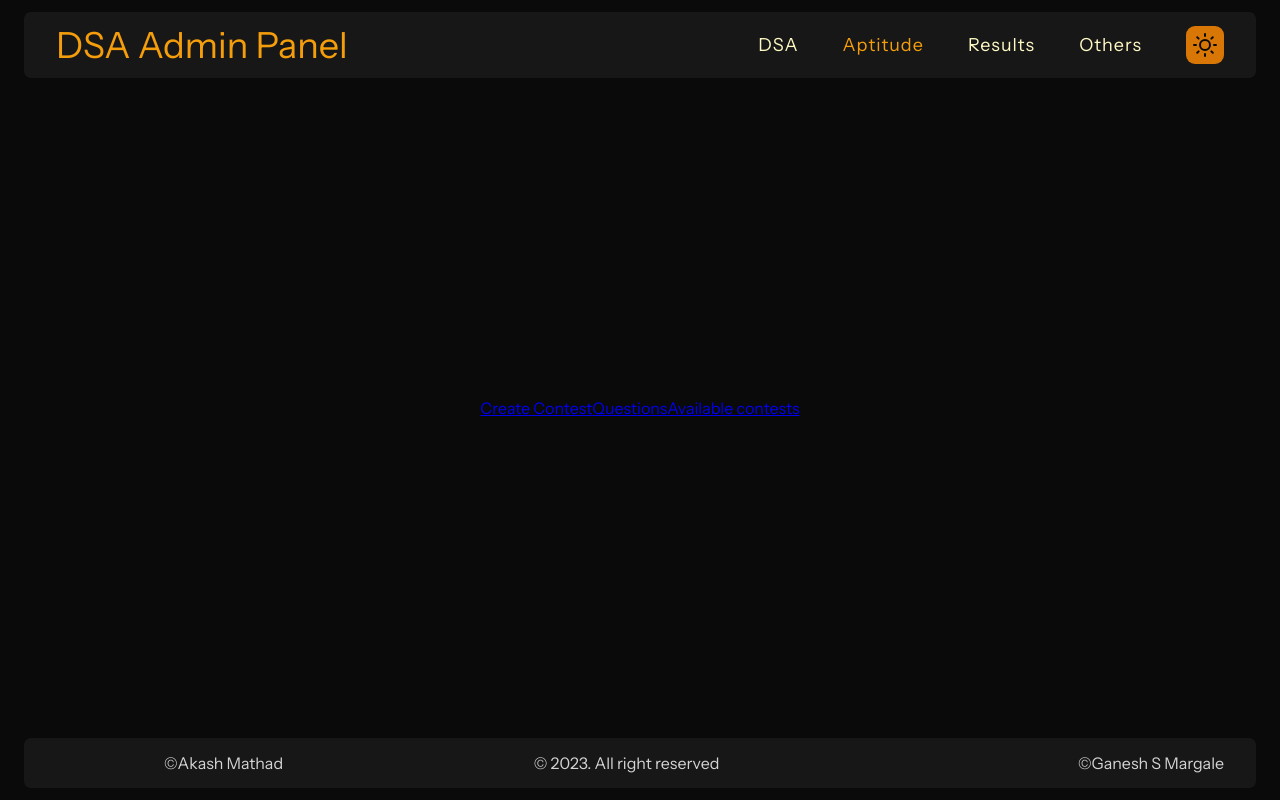
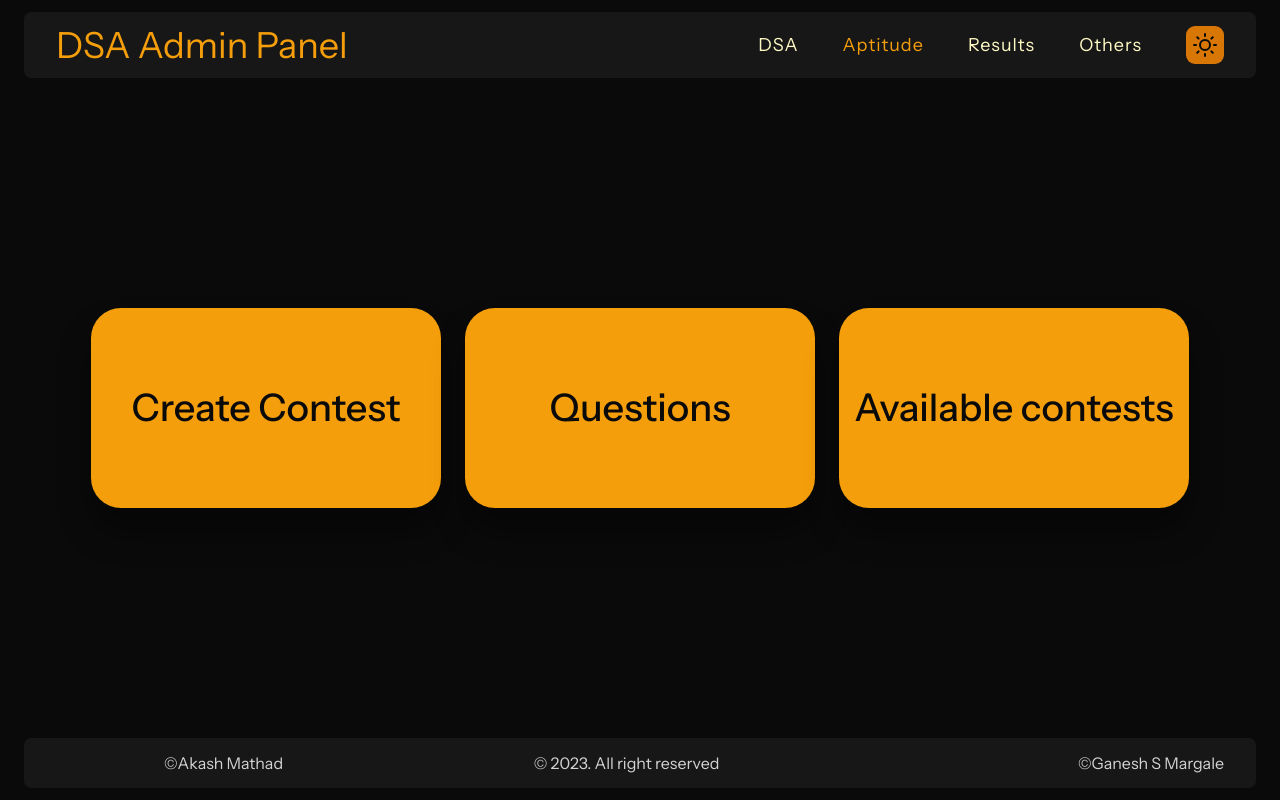
Before and after one commit to Akashmathad/dsa-admin-panel, a React (Vite) app: page /aptitude in a window 1280 px wide. Built offline with nearby package versions, Linux system fonts and the light colour scheme; some icons are missing.

Commit message:
aptitude main page

```diff
--- a/src/features/aptitude/CreateContest.jsx
+++ b/src/features/aptitude/CreateContest.jsx
@@ -1,5 +1,5 @@
 import { styled } from 'styled-components';
-import { useEffect, useState } from 'react';
+import { useState } from 'react';
 import BackButton from './../../utils/BackButton';
 function CreateContest() {
   const [questions, setQuestions] = useState(0);
@@ -93,7 +93,7 @@ const CreateContestContainer = styled.div`
   background-color: var(--color-grey-100);
   padding: 2rem;
   border-radius: var(--border-radius-lg);
-
+  box-shadow: var(--shadow-lg);
   .question-input-boxes {
     display: flex;
     flex-direction: column;
--- a/src/pages/AptitudePage.jsx
+++ b/src/pages/AptitudePage.jsx
@@ -2,10 +2,14 @@ import { NavLink, Outlet } from 'react-router-dom';
 
 function AptitudePage() {
   return (
-    <div>
-      <NavLink to="/aptitude/createAptitudeContest">Create Contest</NavLink>
-      <NavLink to="/aptitude/questionReview">Questions</NavLink>
-      <NavLink to="/aptitude/availableAptitudeContests">
+    <div className="container">
+      <NavLink to="/aptitude/createAptitudeContest" className="card">
+        Create Contest
+      </NavLink>
+      <NavLink to="/aptitude/questionReview" className="card">
+        Questions
+      </NavLink>
+      <NavLink to="/aptitude/availableAptitudeContests" className="card">
         Available contests
       </NavLink>
     </div>
--- a/src/styles/GlobalStyles.js
+++ b/src/styles/GlobalStyles.js
@@ -60,8 +60,8 @@ html{
 :root {
    &.light-mode {
   /* Grey */
-  --color-grey-50: #f3f4f6;
-  --color-grey-100: #e5e5e5;
+  --color-grey-50: #fafafa;
+  --color-grey-100: #f5f5f5;
   --color-grey-200: #e5e5e5;
   --color-grey-300: #d4d4d4;
   --color-grey-400: #a3a3a3;
@@ -128,8 +128,8 @@ html{
   }
 
   &,&.dark-mode {
-    --color-grey-950: #f9fafb;
-  --color-grey-900: #f3f4f6;
+    --color-grey-950: #fafafa;
+  --color-grey-900: #f5f5f5;
   --color-grey-800: #e5e5e5;
   --color-grey-700: #d4d4d4;
   --color-grey-600: #a3a3a3;
@@ -259,6 +259,35 @@ html{
   letter-spacing: 1px;
 }
 
+//general styles
+
+.container{
+  display: flex;
+  gap: 2.4rem;
+
+}
+
+.card{
+  width: 35rem;
+  height: 20rem;
+  text-decoration: none;
+  background-color: var(--color-brand-500);
+  display: inline-block;
+  color: var(--color-grey-50);
+  display: flex;
+  align-items: center;
+  justify-content: center;
+  font-size: 3.8rem;
+  font-weight: 500;
+  border-radius: 30px;
+  transition: all 0.3s;
+  box-shadow: var(--shadow-lg);
+
+  &:hover{
+    transform: scale(1.05);
+  }
+}
+
 `;
 
 export default GlobalStyles;
```
